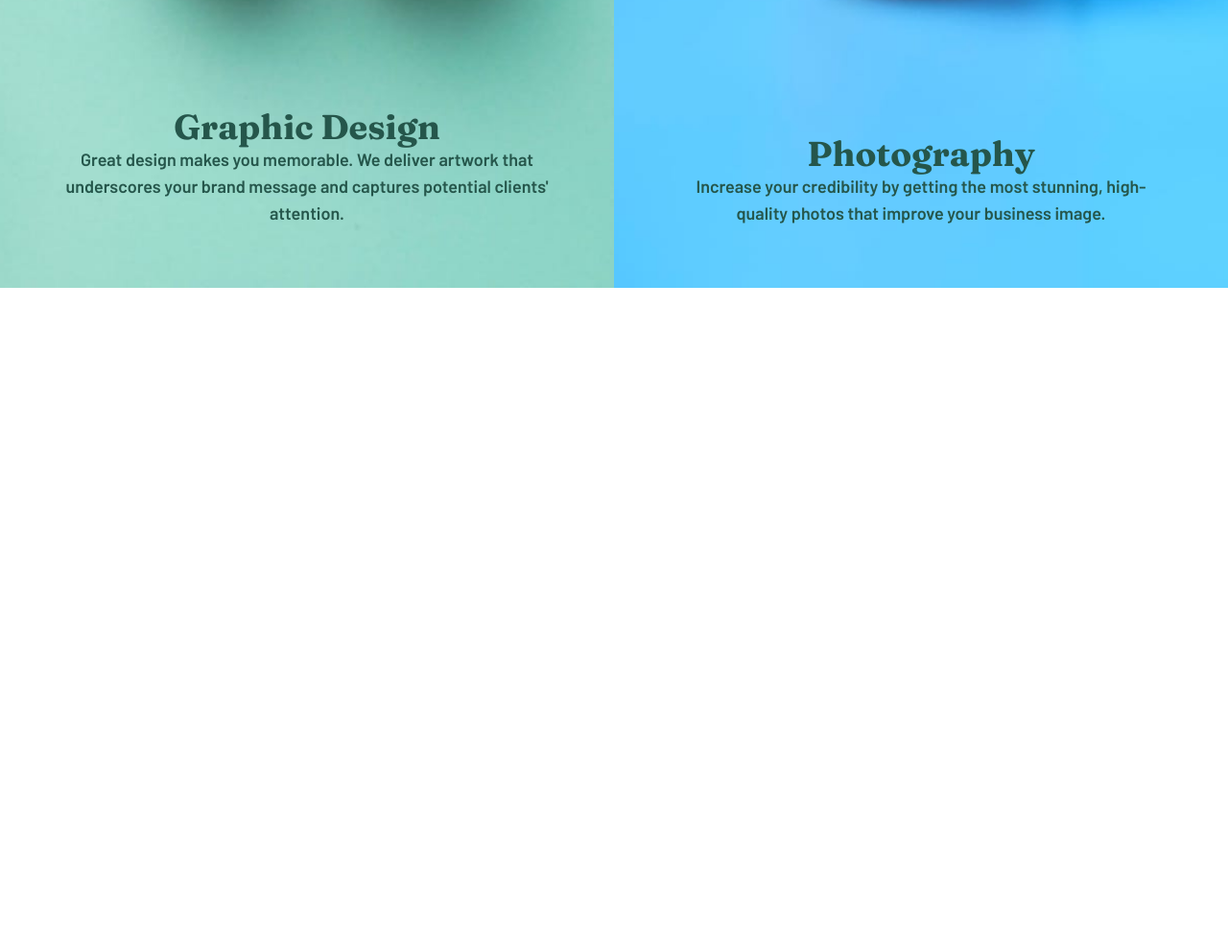
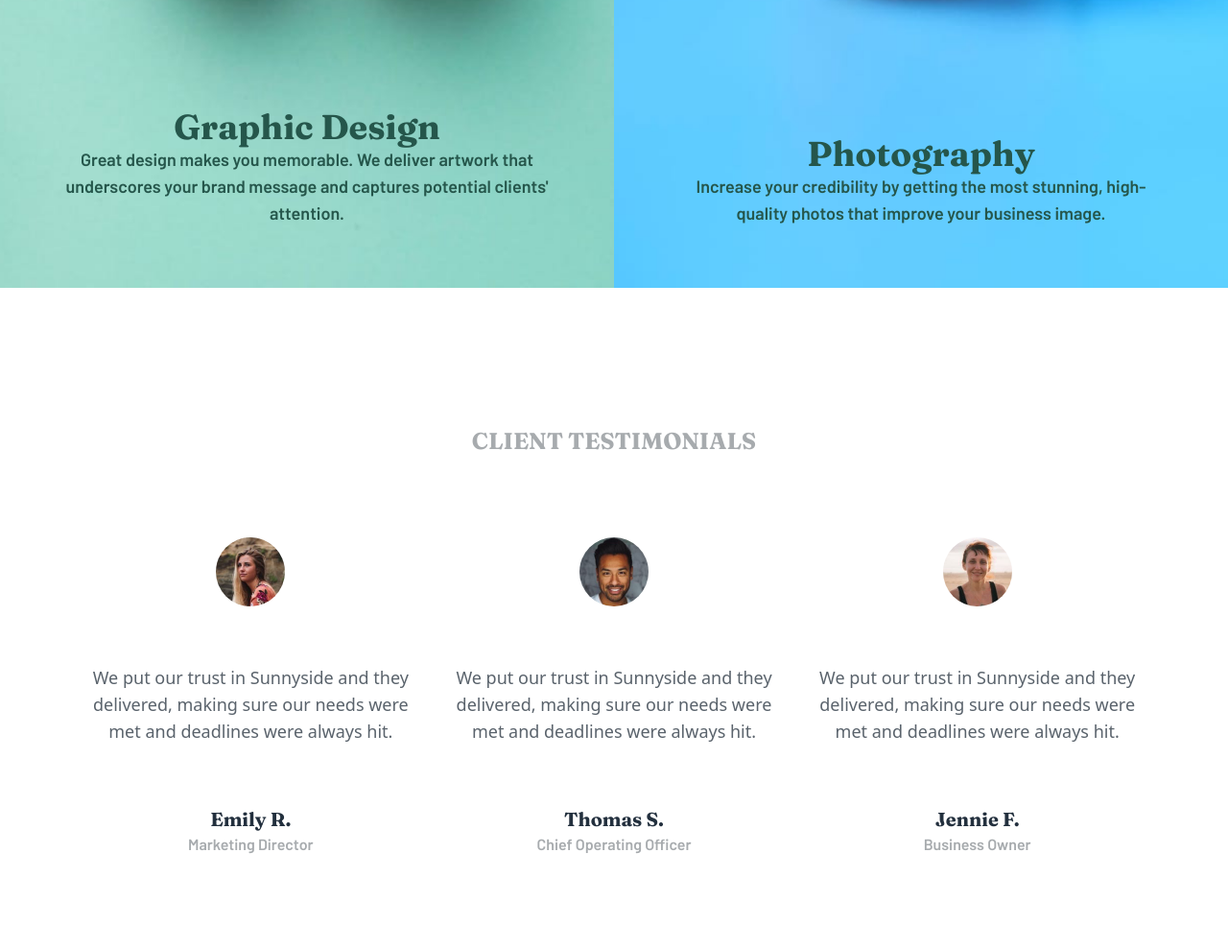
Before and after one commit to SoterRamirez/Sunnyside, a website: page public/index.html in a window 1280 px wide. Shown: the part 2207-3195 px from the top of the page at 96% size. Before the commit the page ends 2507 px from the top, so only its background shows below. Drawn offline with Linux system fonts and the light colour scheme.

Commit message:
:memo: Se agrega Testimonios

```diff
--- a/public/index.html
+++ b/public/index.html
@@ -102,6 +102,53 @@
                 </p>
             </aside>
         </section>
+        <!--Testimonio-->
+        <section class="lg:p-24 p-12">
+            <h2 class="text-center font-fraunces uppercase tracking-extrawide text-greyblue text-2xl py-12">
+                Client Testimonials
+            </h2>
+            <article class="flex flex-col lg:flex-row md:gap-12 gap-4">
+                <!--Emily-->
+                <div class="flex flex-col items-center">
+                    <img class="rounded-full scale-50 md:mb-6" src="./images/image-emily.jpg" alt="Emily" loading="auto">
+                    <p class="text-lg text-center text-verygreyblue md:mb-16 mb-8">
+                        We put our trust in Sunnyside and they delivered, making sure our needs were met and deadlines were always hit.
+                    </p>
+                    <p class="text-xl font-fraunces text-deblue">
+                        Emily R.
+                    </p>
+                    <p class="text-md font-barlow text-greyblue">
+                        Marketing Director
+                    </p>
+                </div>
+                <!--Thomas-->
+                <div class="flex flex-col items-center">
+                    <img class="rounded-full scale-50 md:mb-6" src="./images/image-thomas.jpg" alt="Thomas" loading="auto">
+                    <p class="text-lg text-center text-verygreyblue md:mb-16 mb-8">
+                        We put our trust in Sunnyside and they delivered, making sure our needs were met and deadlines were always hit.
+                    </p>
+                    <p class="text-xl font-fraunces text-deblue">
+                        Thomas S.
+                    </p>
+                    <p class="text-md font-barlow text-greyblue">
+                        Chief Operating Officer
+                    </p>
+                </div>
+                <!--Jennie-->
+                <div class="flex flex-col items-center">
+                    <img class="rounded-full scale-50 md:mb-6" src="./images/image-jennie.jpg" alt="Jennie" loading="auto">
+                    <p class="text-lg text-center text-verygreyblue md:mb-16 mb-8">
+                        We put our trust in Sunnyside and they delivered, making sure our needs were met and deadlines were always hit.
+                    </p>
+                    <p class="text-xl font-fraunces text-deblue">
+                        Jennie F.
+                    </p>
+                    <p class="text-md font-barlow text-greyblue">
+                        Business Owner
+                    </p>
+                </div>
+            </article>
+        </section>
     </main>
 </body>
 
```
Also changed, not shown: public/css/tailwind.css.
